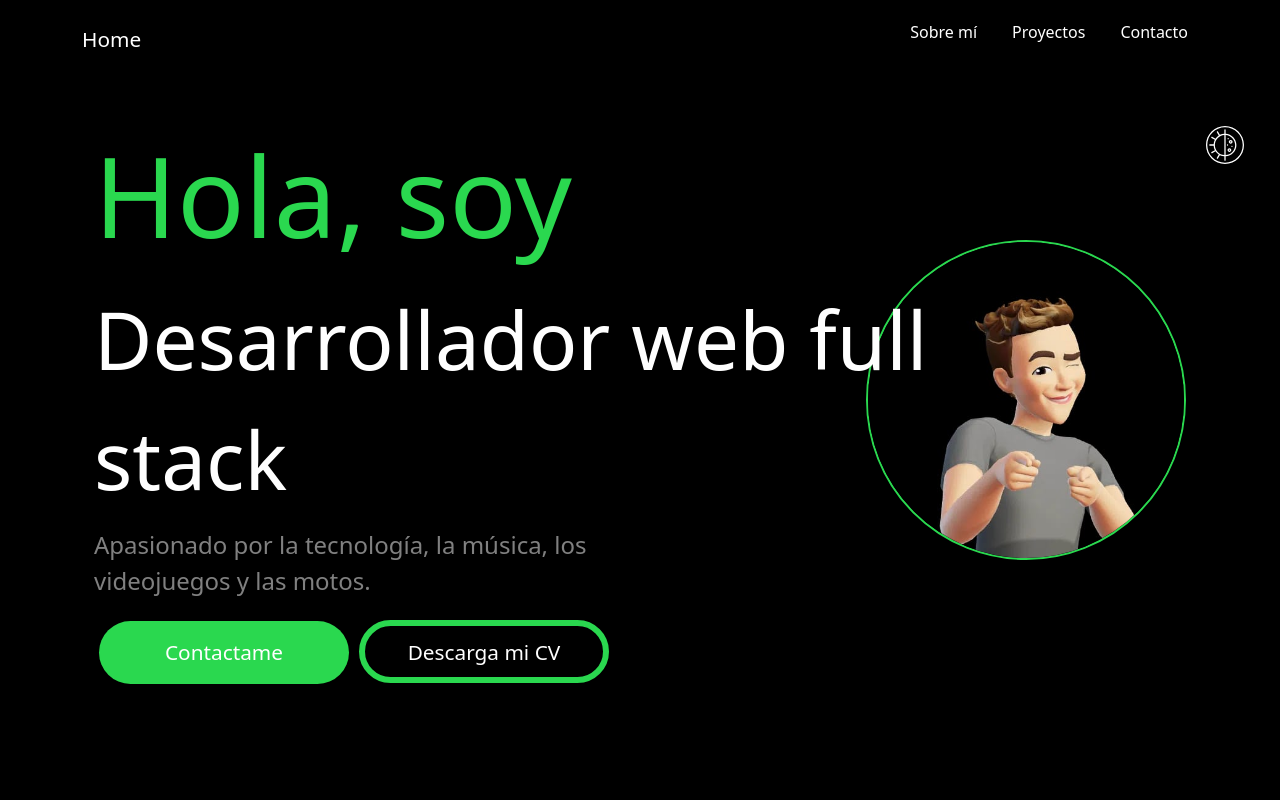
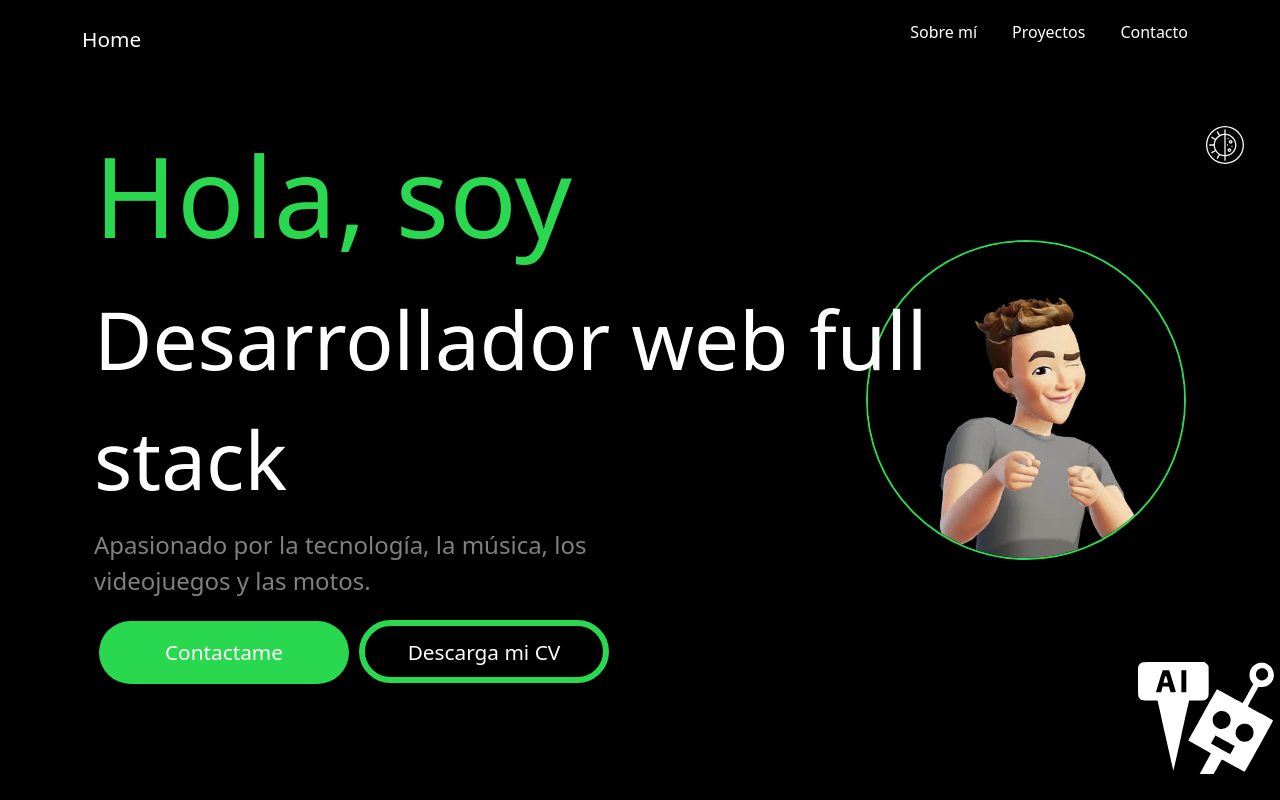
Before and after one commit to Gonzadeveloper/Portafolio-, a React (Vite) app in the folder vite-project/: page / in a window 1280 px wide. Shown: the top 800 px of the page. Built offline with nearby package versions, Linux system fonts and the light colour scheme.

Commit message:
cambios para agregar PI Drivers

```diff
--- a/vite-project/src/App.jsx
+++ b/vite-project/src/App.jsx
@@ -7,11 +7,13 @@ import 'bootstrap/dist/js/bootstrap.bundle.min';
 import './Style.css';
 import About from './Componets/About/About';
 import Contact from './Componets/Contact/Contact';
+import IAhchat from './Componets/IA/IAchat';
 
 
 function App() {
   return (
       <div className='container divApp'>
+        <IAhchat/>
         <Navbar/>
         <Home/>
         <About/>
--- a/vite-project/src/Componets/About/About.jsx
+++ b/vite-project/src/Componets/About/About.jsx
@@ -58,14 +58,14 @@ function About() {
                     <li><IconSocketIo /> Socket.io</li>
                     <li><IconJWT/> JWT</li>
                     <li>Passport</li>
-                    <li> Express</li>
+                    <li>Express</li>
                   </ul>
                   <ul className="skills-columns">
                     <li><IconVite/> Vite</li>
                     <li><IconReact/> React</li>
                     <li><IconNode/> Node.js</li>
                     <li><IconNext/> Next.js </li>
-                    <li> Nest</li>
+                    <li>Nest</li>
                   </ul >
                   <ul className="skills-columns">
                     <li><IconJS/> JavaScript</li>
--- /dev/null
+++ b/vite-project/src/Componets/IA/IAchat.css
@@ -0,0 +1,76 @@
+.buttonIA {
+    position: fixed;
+    width: 140px;
+    height: 140px;
+    bottom: 20px;
+    right: 20px;
+    border-radius: 999px;
+    background-color: transparent;
+    border: none;
+    cursor: pointer;
+    z-index: 999;
+  }
+
+  .iconRobotIA {
+    fill: #ffffff;
+  }
+
+  body.light .iconRobotIA {
+    fill: rgb(0, 0, 0);
+  }
+
+  .inputChat {
+    color: black;
+    background-color: transparent;
+    margin-bottom: 0px;
+    border-radius: 0px;
+    border: none; /* Elimina bordes predeterminados */
+  }
+
+
+  .chatWindow {
+    position: fixed;
+    bottom: 20px;
+    right: 20px;
+    width: 300px;
+    height: 400px;
+    background-color: white;
+    border-radius: 10px;
+    box-shadow: 0 4px 8px rgba(0, 0, 0, 0.2);
+    z-index: 1000;
+    display: flex;
+    flex-direction: column;
+  }
+
+  .chatHeader {
+    background-color: #007bff;
+    color: white;
+    padding: 10px;
+    border-radius: 10px 10px 0 0;
+    display: flex;
+    justify-content: space-between;
+    align-items: center;
+  }
+
+  .chatBody {
+    flex: 1;
+    padding: 10px;
+    overflow-y: auto;
+    color: black;
+  }
+
+  .textChat{
+    color: black;
+  }
+
+  .closeButton {
+    background-color: transparent;
+    border: none;
+    color: white;
+    font-size: 16px;
+    cursor: pointer;
+  }
+
+  .closeButton:hover {
+    color: #ff0000;
+  }
--- /dev/null
+++ b/vite-project/src/Componets/IA/IAchat.jsx
@@ -0,0 +1,47 @@
+import { useState } from 'react';
+import { IconRobotIA } from '../Icons/Icons';
+import './IAchat.css';
+
+function IAhchat() {
+  // Estado para controlar si el chat está abierto o no
+  const [isChatOpen, setIsChatOpen] = useState(false);
+
+  // Función para abrir el chat y ocultar el botón
+  const handleOpenChat = () => {
+    setIsChatOpen(true);
+  };
+
+  // Función para cerrar el chat y mostrar el botón
+  const handleCloseChat = () => {
+    setIsChatOpen(false);
+  };
+
+  return (
+    <div>
+
+      {!isChatOpen && (
+        <button className='buttonIA' onClick={handleOpenChat}>
+          <IconRobotIA />
+        </button>
+      )}
+
+
+      {isChatOpen && (
+        <div className='chatWindow'>
+          <div className='chatHeader'>
+            <span>Chat</span>
+            <button className='closeButton' onClick={handleCloseChat}>X</button>
+          </div>
+          <div className='chatBody'>
+            <p className='textChat'>¡Hola! ¿Cómo puedo ayudarte?</p>
+          </div>
+          <div>
+            <input className='inputChat' type="text" />
+          </div>
+        </div>
+      )}
+    </div>
+  );
+}
+
+export default IAhchat;
--- a/vite-project/src/Componets/Icons/Icons.jsx
+++ b/vite-project/src/Componets/Icons/Icons.jsx
@@ -352,3 +352,46 @@ export function IconJWT(){
         <svg xmlns="http://www.w3.org/2000/svg"  viewBox="0 0 48 48" width="30px" height="30px"><polygon fill="#546e7a" points="21.906,31.772 24.507,29.048 27.107,31.772 27.107,43 21.906,43"/><polygon fill="#f50057" points="17.737,29.058 21.442,28.383 21.945,32.115 15.345,41.199 11.138,38.141"/><polygon fill="#d500f9" points="15.962,24.409 19.355,26.041 17.569,29.356 6.89,32.825 5.283,27.879"/><polygon fill="#29b6f6" points="17.256,19.607 19.042,22.922 15.649,24.554 4.97,21.084 6.577,16.137"/><polygon fill="#00e5ff" points="21.126,16.482 20.623,20.214 16.918,19.539 10.318,10.455 14.526,7.398"/><polygon fill="#546e7a" points="26.094,16.228 23.493,18.952 20.893,16.228 20.893,5 26.094,5"/><polygon fill="#f50057" points="30.262,18.943 26.558,19.618 26.055,15.886 32.654,6.802 36.862,9.859"/><polygon fill="#d500f9" points="32.039,23.59 28.645,21.958 30.431,18.643 41.11,15.174 42.717,20.12"/><polygon fill="#29b6f6" points="30.744,28.393 28.958,25.078 32.351,23.447 43.03,26.916 41.423,31.863"/><polygon fill="#00e5ff" points="26.874,31.518 27.378,27.786 31.082,28.461 37.682,37.545 33.474,40.602"/></svg>
     )
 }
+
+export function IconRobotIA(){
+    return (
+        <svg version="1.0" xmlns="http://www.w3.org/2000/svg"
+        width="140px" height="140px" viewBox="0 0 512.000000 512.000000"
+        preserveAspectRatio="xMidYMid meet">
+
+            <g transform="translate(0.000000,512.000000) scale(0.100000,-0.100000)"
+            className="iconRobotIA"
+            fill="#000000" stroke="none">
+            <path d="M238 4598 c-47 -13 -113 -69 -141 -122 -22 -41 -22 -43 -22 -566 0
+            -574 0 -571 58 -637 61 -69 79 -73 383 -73 208 0 273 -3 276 -12 3 -7 133
+            -588 289 -1291 177 -797 286 -1271 291 -1260 4 10 131 581 283 1268 152 688
+            280 1260 285 1273 l10 22 270 0 c248 0 274 2 309 19 51 27 108 92 121 140 7
+            28 10 210 8 564 l-3 524 -30 49 c-19 30 -49 60 -79 79 l-49 30 -1111 2 c-704
+            1 -1124 -2 -1148 -9z m1099 -688 c67 -217 123 -399 123 -403 0 -4 -44 -6 -97
+            -5 l-97 3 -31 100 -31 100 -115 3 -114 3 -29 -106 -28 -105 -95 0 c-85 0 -94
+            2 -89 18 3 9 57 187 120 395 63 207 118 382 121 388 4 6 52 9 123 7 l116 -3
+            123 -395z m503 -5 l0 -405 -90 0 -90 0 0 405 0 405 90 0 90 0 0 -405z"/>
+            <path d="M1060 4058 c-7 -24 -22 -80 -35 -125 l-23 -83 84 0 c46 0 84 3 84 8
+            0 4 -14 60 -32 124 -26 92 -37 118 -50 118 -12 0 -21 -13 -28 -42z"/>
+            <path d="M4459 4562 c-172 -57 -294 -213 -306 -391 -9 -123 18 -211 98 -318
+            l38 -51 -190 -344 c-105 -188 -194 -347 -199 -351 -4 -5 -215 106 -468 247
+            -254 141 -465 256 -470 256 -5 0 -234 -404 -508 -897 -274 -494 -509 -917
+            -521 -939 l-23 -41 410 -228 c226 -125 413 -232 416 -237 3 -5 -86 -174 -198
+            -375 -111 -202 -205 -370 -206 -375 -2 -5 112 -7 253 -6 l257 3 148 265 c81
+            146 152 264 156 263 5 -1 193 -104 417 -229 229 -127 412 -223 417 -218 4 5
+            241 427 525 939 445 802 514 931 500 941 -8 6 -212 121 -453 254 -240 134
+            -443 248 -450 255 -12 11 20 74 180 361 l194 349 91 -3 c143 -6 237 27 337
+            118 227 208 167 592 -114 728 -69 33 -83 37 -175 39 -76 2 -113 -1 -156 -15z
+            m234 -195 c87 -37 136 -113 137 -210 0 -149 -139 -255 -282 -213 -199 58 -218
+            338 -28 420 44 19 130 20 173 3z m-1417 -1582 c68 -33 137 -110 164 -183 45
+            -117 14 -259 -75 -347 -63 -63 -125 -89 -222 -93 -75 -4 -89 -1 -145 26 -78
+            36 -133 90 -167 162 -35 74 -37 201 -4 272 41 89 132 164 227 189 56 15 165 2
+            222 -26z m855 -476 c118 -65 174 -169 167 -307 -7 -129 -72 -227 -186 -280
+            -76 -36 -202 -38 -274 -5 -66 30 -133 96 -165 162 -24 48 -28 69 -28 141 0 73
+            4 93 28 142 34 70 109 140 180 168 41 16 69 19 133 17 70 -3 89 -8 145 -38z
+            m-872 -581 c190 -105 348 -193 350 -194 4 -4 -148 -282 -159 -289 -7 -4 -179
+            89 -612 331 l-96 54 80 145 c44 80 83 145 86 145 3 0 161 -86 351 -192z"/>
+            </g>
+        </svg>
+    )
+}
--- a/vite-project/src/Componets/Proyects/Cards.jsx
+++ b/vite-project/src/Componets/Proyects/Cards.jsx
@@ -32,7 +32,7 @@ function Cards() {
       "descripcion": "En esta app vas a poder ver todos los pilotos de la F1 y ademas crear nuevos!",
       "img": PortadaPI,
       "linkGit": "https://github.com/Gonzadeveloper/PI-drivers",
-      "linkDeploy":"https://pi-drivers-two.vercel.app/",
+      "linkDeploy":"https://pi-drivers-front.vercel.app/",
       "linkYoutube":""
     }
   ]
```
